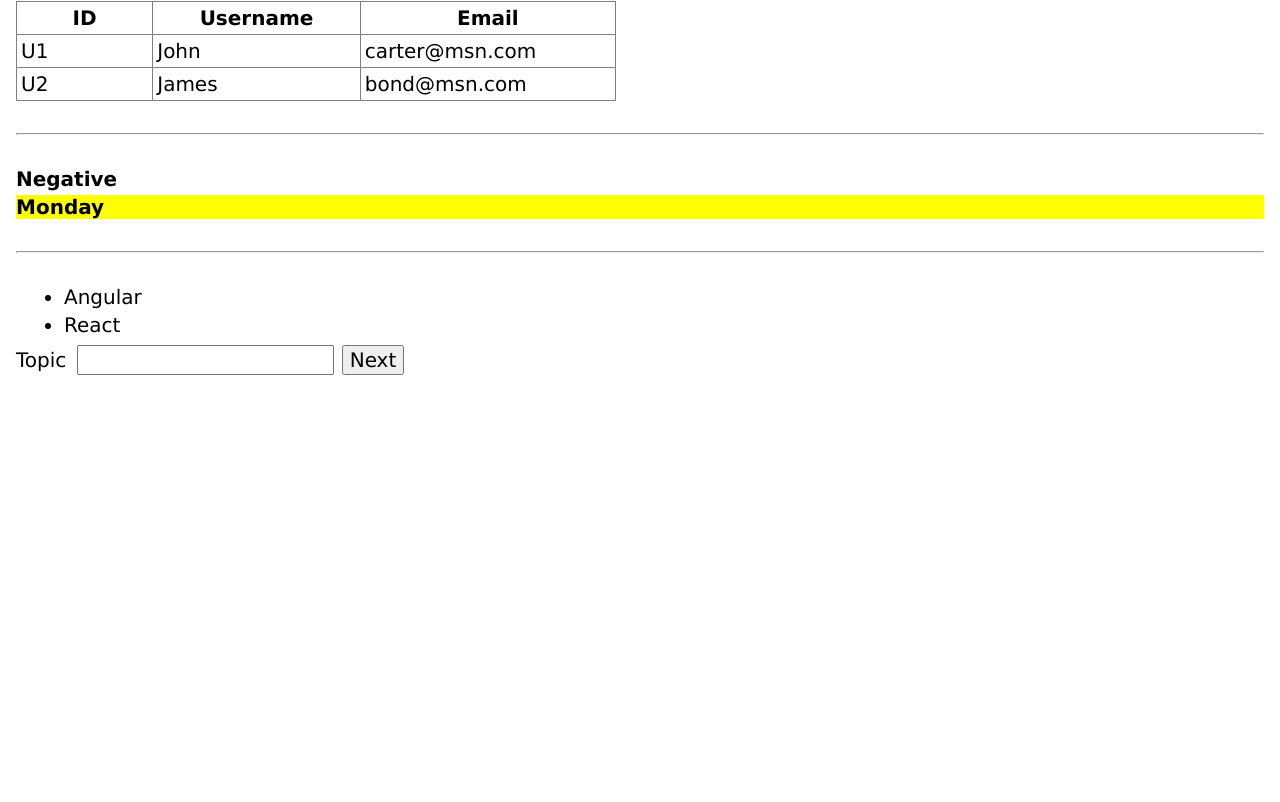
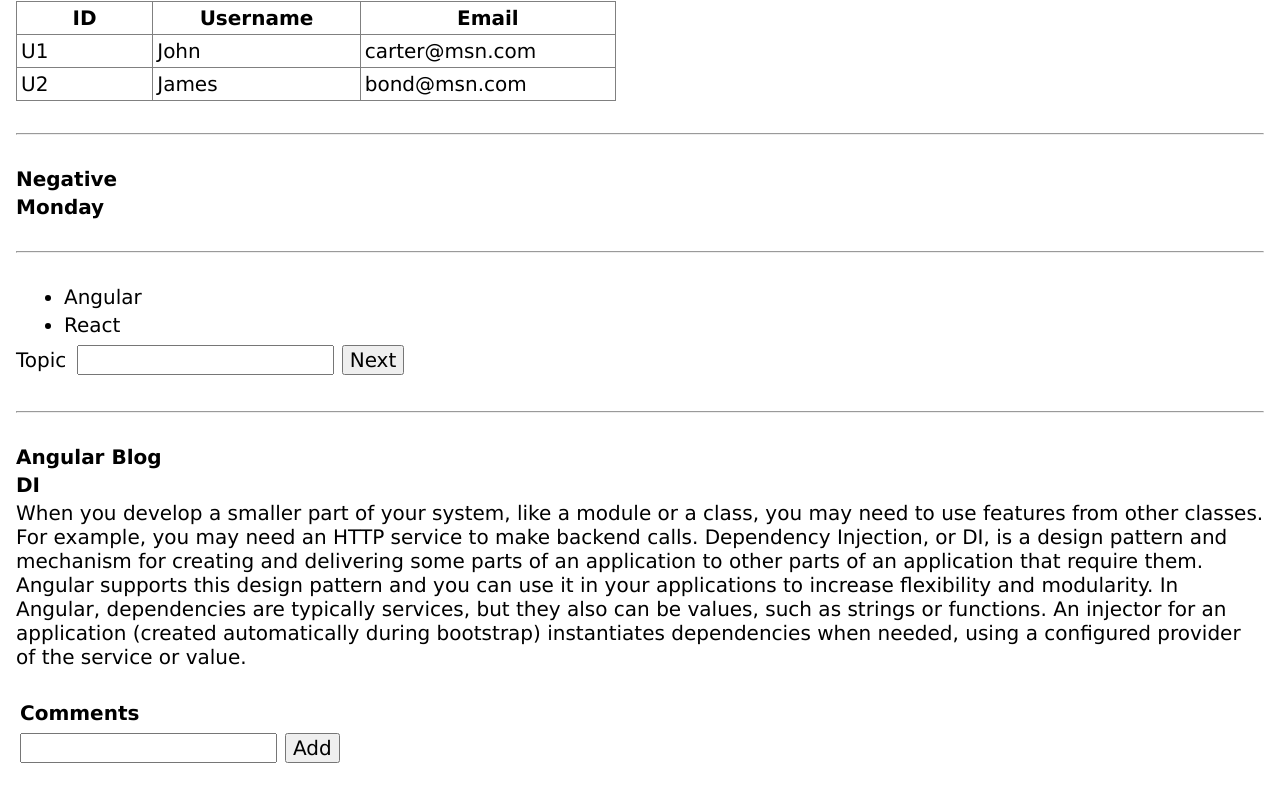
Before and after one commit to Codeworm08/angular-training, an Angular app in the folder firstapp/: page / in a window 1280 px wide. Shown: the part 612-1414 px from the top of the page. Before the commit the page ends 1055 px from the top, so only its background shows below. Built offline with nearby package versions, Linux system fonts and the light colour scheme.

Commit message:
@Output/@Input

```diff
--- a/firstapp/src/app/app.component.html
+++ b/firstapp/src/app/app.component.html
@@ -10,4 +10,6 @@
 <app-ifdemo></app-ifdemo>
 <hr>
 <app-topics></app-topics>
+<hr>
+<app-blogpost></app-blogpost>
 </div>
--- a/firstapp/src/app/app.module.ts
+++ b/firstapp/src/app/app.module.ts
@@ -10,6 +10,8 @@ import { IfdemoComponent } from './ifdemo/ifdemo.component';
 import { TopicsComponent } from './topics/topics.component';
 import { HighlightDirective } from './highlight.directive';
 import { HelloPipe } from './hello.pipe';
+import { BlogpostComponent } from './blogpost/blogpost.component';
+import { CommentComponent } from './comment/comment.component';
 
 @NgModule({
   declarations: [
@@ -21,7 +23,9 @@ import { HelloPipe } from './hello.pipe';
     IfdemoComponent,
     TopicsComponent,
     HighlightDirective,
-    HelloPipe
+    HelloPipe,
+    BlogpostComponent,
+    CommentComponent
   ],
   imports: [
     BrowserModule
--- /dev/null
+++ b/firstapp/src/app/blogpost/blogpost.component.html
@@ -0,0 +1,17 @@
+<h3>Angular Blog </h3>
+<h4>DI</h4>
+<p>
+ When you develop a smaller part of your system, like a module or a class, you may need to use features from other classes. For example, you may need an HTTP service to make backend calls. Dependency Injection, or DI, is a design pattern and mechanism for creating and delivering some parts of an application to other parts of an application that require them. Angular supports this design pattern and you can use it in your applications to increase flexibility and modularity.
+In Angular, dependencies are typically services, but they also can be values, such as strings or functions. An injector for an application (created automatically during bootstrap) instantiates dependencies when needed, using a configured provider of the service or value.
+</p>
+<div>
+
+    <ul>
+    @for (c of comments; track $index) {
+        <li>{{c}}</li>
+    }
+</ul>
+</div>
+<div>
+    <app-comment (add)="processComment($event)"></app-comment>
+</div>
--- /dev/null
+++ b/firstapp/src/app/blogpost/blogpost.component.ts
@@ -0,0 +1,15 @@
+import { Component } from '@angular/core';
+
+@Component({
+  selector: 'app-blogpost',
+  standalone: false,
+  templateUrl: './blogpost.component.html',
+  styleUrl: './blogpost.component.css'
+})
+export class BlogpostComponent {
+
+  public comments:Array<string> =[];
+  public processComment(cmt:string) : void {
+    this.comments.push(cmt);
+  }
+}
--- /dev/null
+++ b/firstapp/src/app/comment/comment.component.html
@@ -0,0 +1,3 @@
+<h3>Comments</h3>
+<input type="text" name="cmt" #cmt>
+<button (click)="addComment(cmt.value)">Add</button>
--- /dev/null
+++ b/firstapp/src/app/comment/comment.component.ts
@@ -0,0 +1,18 @@
+import { Component, EventEmitter, Output } from '@angular/core';
+
+@Component({
+  selector: 'app-comment',
+  standalone: false,
+  templateUrl: './comment.component.html',
+  styleUrl: './comment.component.css'
+})
+export class CommentComponent {
+
+  @Output()
+  private add:EventEmitter<string> = new EventEmitter();
+  public addComment(cmt:string) : void
+  {
+   this.add.emit(cmt);
+
+  }
+}
--- a/firstapp/src/app/greet/greet.component.html
+++ b/firstapp/src/app/greet/greet.component.html
@@ -1,4 +1,4 @@
 
 <div>
-    <h3>{{msg}}</h3>
+    <h3 [appHighlight]="color">{{msg}}</h3>
 </div>
--- a/firstapp/src/app/greet/greet.component.ts
+++ b/firstapp/src/app/greet/greet.component.ts
@@ -8,4 +8,5 @@ import { Component } from "@angular/core";
 })
 export class GreetComponent {
     public msg:string='Greetings from greet comp!!'
+    public color:string='yellow';
 }
--- a/firstapp/src/app/highlight.directive.ts
+++ b/firstapp/src/app/highlight.directive.ts
@@ -6,8 +6,11 @@ import { Directive, ElementRef, Input, input } from '@angular/core';
 })
 export class HighlightDirective {
 
+  @Input('appHighlight')
+  appHighlight:string='';
+
   constructor(private eleRef:ElementRef) {
-    this.eleRef.nativeElement.style.backgroundColor='yellow';
+    this.eleRef.nativeElement.style.backgroundColor=this.appHighlight;
   }
 
 
```
Also changed, not shown: firstapp/src/app/blogpost/blogpost.component.css (added), firstapp/src/app/comment/comment.component.css (added).
